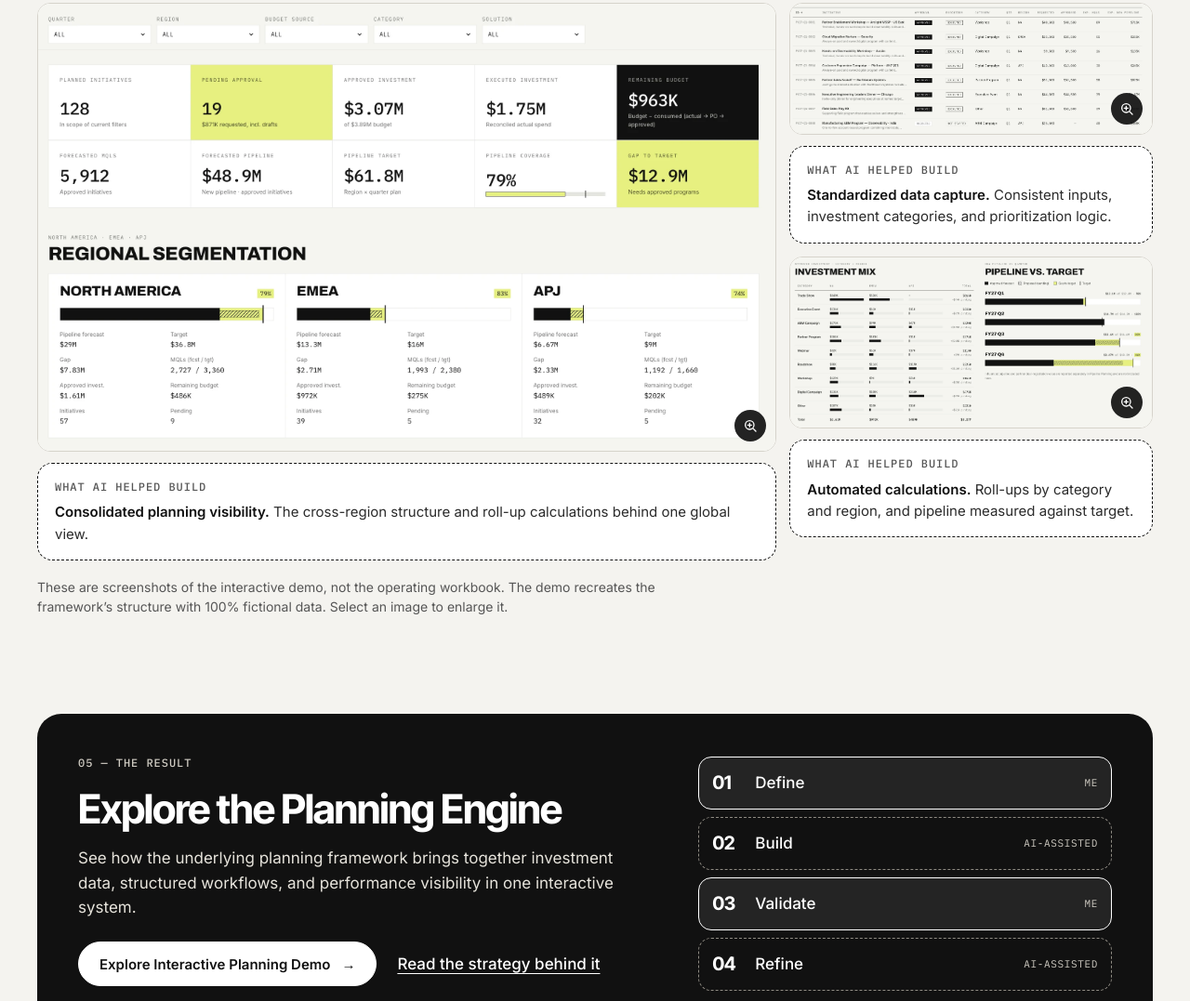
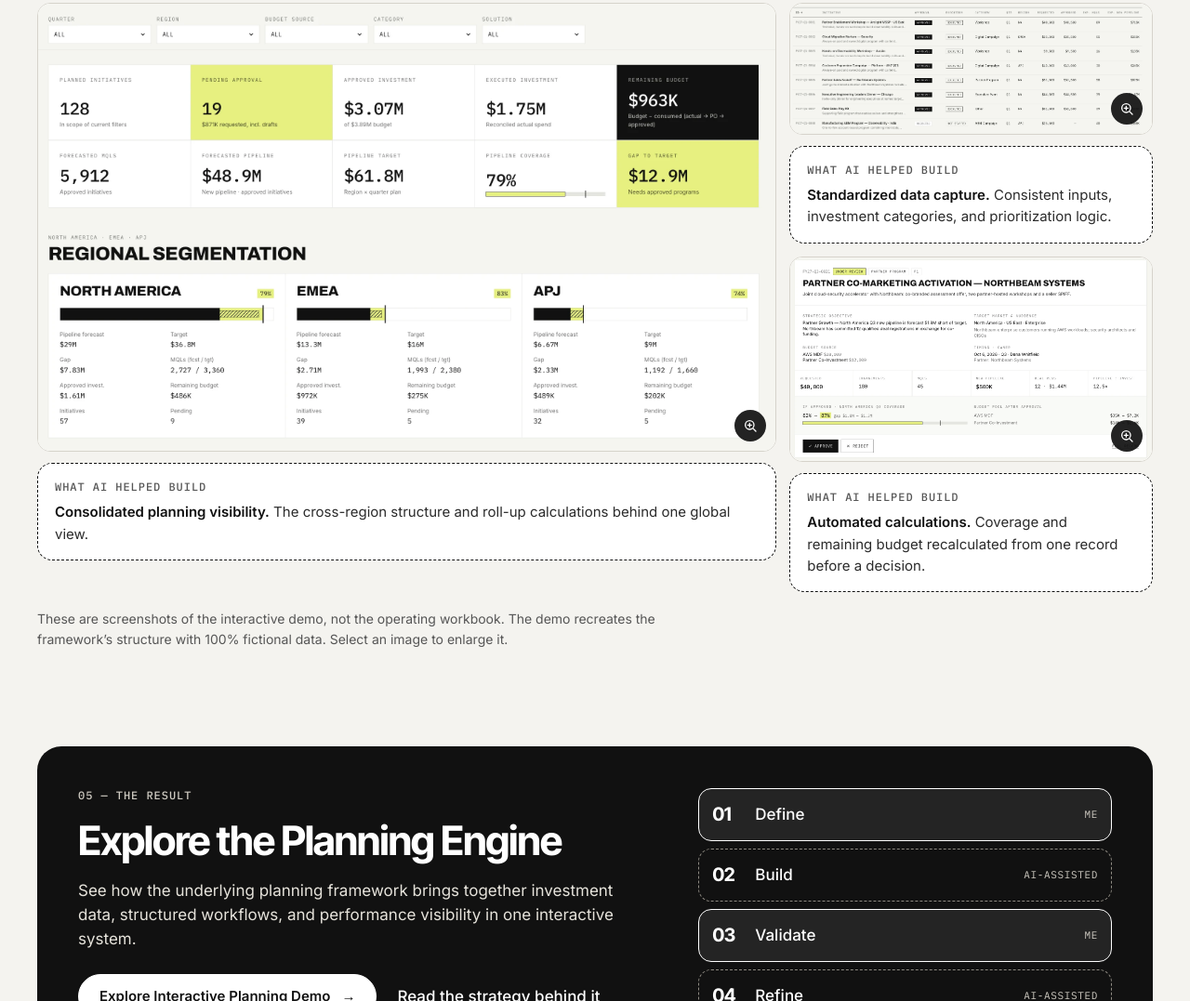
Before and after one commit to daniesul/portfolio, a website: page ai-marketing-planning-engine.html in a window 1280 px wide. Shown: the part 2976-4053 px from the top of the page at 93% size. Drawn offline with Linux system fonts and the light colour scheme.

Commit message:
Swap third planning demo screenshot for the initiative approval view
Co-Authored-By: Claude Sonnet 5.5 <noreply@anthropic.com>
Claude-Session: https://claude.ai/code/session_01CUZA3b124FFR5w2K6E1EMm

```diff
--- a/ai-marketing-planning-engine.html
+++ b/ai-marketing-planning-engine.html
@@ -390,8 +390,8 @@ html,body{overflow-x:clip}
 <div class="callout"><span class="mono">What AI helped build</span><p><strong>Standardized data capture.</strong> Consistent inputs, investment categories, and prioritization logic.</p></div>
 </figure>
 <figure class="fig">
-<button type="button" class="shot" data-shot="b" aria-label="Enlarge: Investment mix and pipeline vs. target"><img src="/assets/planning-demo-budget.webp" width="2118" height="1000" loading="lazy" decoding="async" alt="Planning demo investment mix and pipeline view: approved investment by category and region, and new pipeline by quarter against target."><span class="shot-z" aria-hidden="true"><svg viewBox="0 0 24 24" fill="none" stroke="currentColor" stroke-width="2" stroke-linecap="round" stroke-linejoin="round"><circle cx="11" cy="11" r="7"/><path d="M21 21l-4.3-4.3M11 8v6M8 11h6"/></svg></span></button>
-<div class="callout"><span class="mono">What AI helped build</span><p><strong>Automated calculations.</strong> Roll-ups by category and region, and pipeline measured against target.</p></div>
+<button type="button" class="shot" data-shot="b" aria-label="Enlarge: Partner co-marketing activation, approval view"><img src="/assets/planning-demo-approval.webp" width="1496" height="844" loading="lazy" decoding="async" alt="Planning demo approval view for the initiative "Partner Co-Marketing Activation": strategic objective, budget source, expected MQLs and pipeline, North America Q3 coverage if approved (82% to 87%), and the budget pool after approval, with Approve and Reject buttons."><span class="shot-z" aria-hidden="true"><svg viewBox="0 0 24 24" fill="none" stroke="currentColor" stroke-width="2" stroke-linecap="round" stroke-linejoin="round"><circle cx="11" cy="11" r="7"/><path d="M21 21l-4.3-4.3M11 8v6M8 11h6"/></svg></span></button>
+<div class="callout"><span class="mono">What AI helped build</span><p><strong>Automated calculations.</strong> Coverage and remaining budget recalculated from one record before a decision.</p></div>
 </figure>
 </div>
 </div>
@@ -480,7 +480,7 @@ html,body{overflow-x:clip}
   var S = {
     o: { img: '/assets/planning-demo-overview.webp', title: 'Global investment & pipeline overview', alt: 'Planning demo overview: planned initiatives, pending and approved investment, executed and remaining budget, forecasted pipeline, target and coverage, with regional segmentation for North America, EMEA, and APJ.' },
     i: { img: '/assets/planning-demo-initiatives.webp', title: 'Initiative register', alt: 'Planning demo initiative register: every initiative listed in one standard format with approval and execution status, category, quarter, region, requested and approved amounts, and expected MQLs and pipeline.' },
-    b: { img: '/assets/planning-demo-budget.webp', title: 'Investment mix and pipeline vs. target', alt: 'Planning demo investment mix and pipeline view: approved investment by category and region, and new pipeline by quarter against target.' }
+    b: { img: '/assets/planning-demo-approval.webp', title: 'Initiative approval view', alt: 'Planning demo approval view for the initiative "Partner Co-Marketing Activation": strategic objective, budget source, expected MQLs and pipeline, North America Q3 coverage if approved (82% to 87%), and the budget pool after approval, with Approve and Reject buttons.' }
   };
   var cap = document.getElementById('lb-cap'), img = document.getElementById('lb-img'), ttl = document.getElementById('lb-title');
   var opener = null;
```
Also changed, not shown: README.md, assets/planning-demo-approval.webp (added), assets/planning-demo-budget.webp (deleted).
